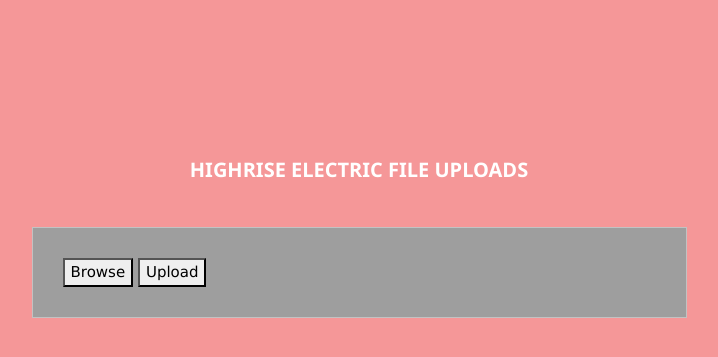
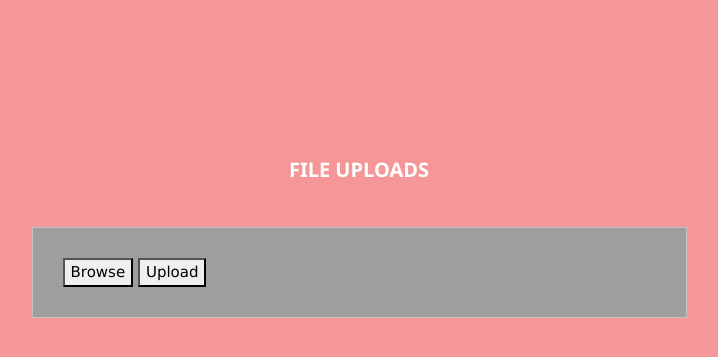
Before and after one commit to wvtxman/Plubload, a PHP site: page / in a window 1280 px wide. Shown: the top 357 px of the page, without its empty margins (281-999 px from the left). Run offline with PHP 8.4, Linux system fonts and the light colour scheme.

Commit message:
Update index.php

```diff
--- a/index.php
+++ b/index.php
@@ -3,7 +3,7 @@
 <head>
 <meta http-equiv="content-type" content="text/html; charset=UTF-8"/>
 
-  <title>Highrise Electrical Technologies Inc.</title>
+  <title>UPLOAD LARGE FILES</title>
   <link rel="stylesheet" href="https://maxcdn.bootstrapcdn.com/bootstrap/4.0.0/css/bootstrap.min.css">
   <link rel="shortcut icon" type="image/x-icon" href="site.ico">
 
@@ -52,7 +52,7 @@
 <br />
  <div class="row">
     	<div class="page-container row-12">
-    		<h4 class="col-12 text-center mb-5"><strong>HIGHRISE ELECTRIC FILE UPLOADS</strong> </h4>
+    		<h4 class="col-12 text-center mb-5"><strong>FILE UPLOADS</strong> </h4>
     		<div class="row-8 form-container  w3-grey">
             <button id="browse" href="javascript:;" >Browse</button>
             <button id="start-upload" href="javascript:;" >Upload</button>
@@ -85,7 +85,7 @@ uploader.bind('FilesAdded', function(up, files) {
 	str = str.replace(/[^a-zA-Z0-9]/g, '');
 	var lastThree = str.substr(str.length - 3); // => "Tabs1"
 
-  document.getElementById('para').innerHTML = 'http://www.highriseelectric.com/uploads/' + firstPart + "." + lastThree;
+  document.getElementById('para').innerHTML = 'http://www.yourwebsite/' + firstPart + "." + lastThree;
   document.getElementsByName("btnValidateWork")[0].style.visibility = "visible";
 
   });
```
